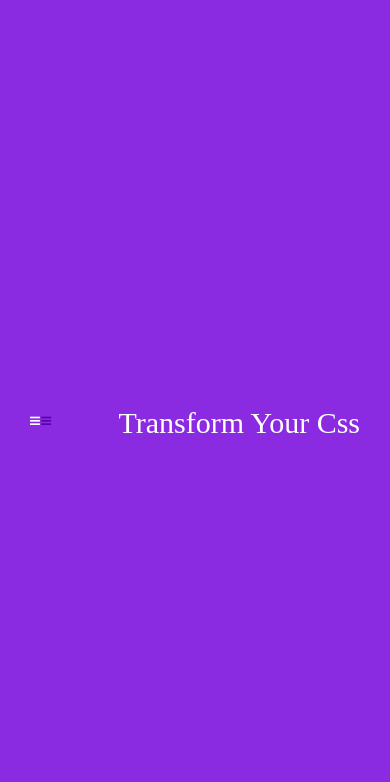
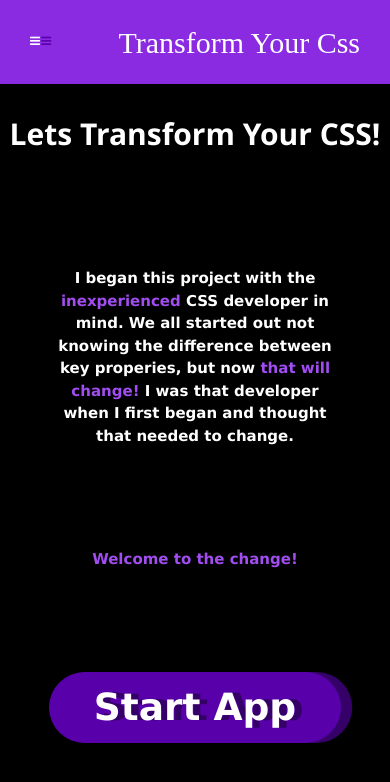
Before and after one commit to jacobEliasMoya/Tailwind-TS-ReactJS-Transform-CSS, a React (Create React App) app in the folder css-proj-ts-tailwind/: page / in a window 390 px wide. Shown: the top 782 px of the page. Built offline with nearby package versions, Linux system fonts and the light colour scheme; a web font is replaced by a local one.

Commit message:
fixed responsive issue min-height

```diff
--- a/css-proj-ts-tailwind/src/stylesheets/main.css
+++ b/css-proj-ts-tailwind/src/stylesheets/main.css
@@ -721,7 +721,7 @@ body #root .App .outer-container .display-container .output_displayer .button_co
         -ms-flex-direction: row !important;
             flex-direction: row !important;
     width: 100vw !important;
-    height: auto !important;
+    height: 10vh !important;
     border-bottom: 1rem solid #360069;
     border-right: 0rem solid #5800aa;
   }
@@ -988,6 +988,7 @@ body #root .App .outer-container .display-container .output_displayer .button_co
             flex-direction: row !important;
     width: 100vw !important;
     height: auto !important;
+    min-height: 10vh;
     border-bottom: 0rem solid #360069;
     border-right: 0rem solid #5800aa;
   }
--- a/css-proj-ts-tailwind/src/stylesheets/main.scss
+++ b/css-proj-ts-tailwind/src/stylesheets/main.scss
@@ -478,7 +478,7 @@ body{
                     padding: 0rem 2rem;
                     flex-direction: row !important;
                     width: 100vw !important;
-                    height: auto !important;
+                    height: 10vh !important;
                     border-bottom: 1rem solid $darkerPurp;
                     border-right: 0rem solid $darkPurp;
 
@@ -634,6 +634,7 @@ body{
                     flex-direction: row !important;
                     width: 100vw !important;
                     height: auto !important;
+                    min-height: 10vh;
                     border-bottom: 0rem solid $darkerPurp;
                     border-right: 0rem solid $darkPurp;
 
```
Also changed, not shown: 1 other file (tests, documents, lock files or other folders).
